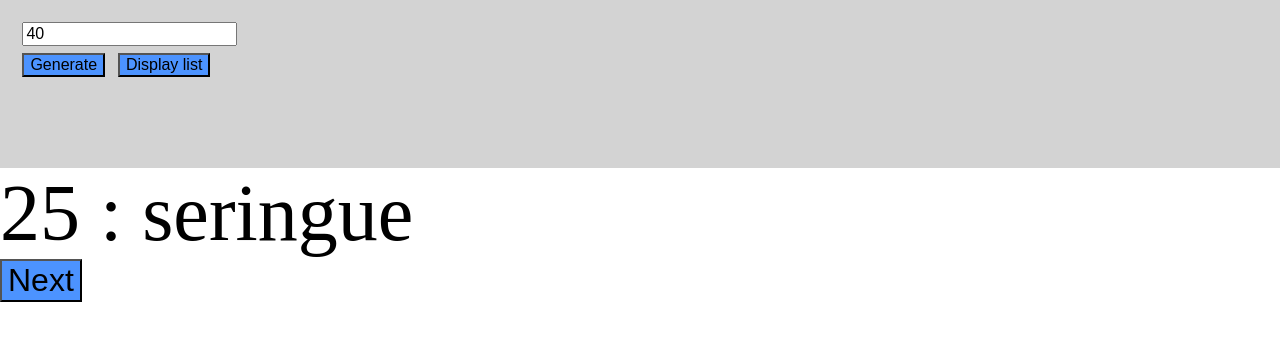
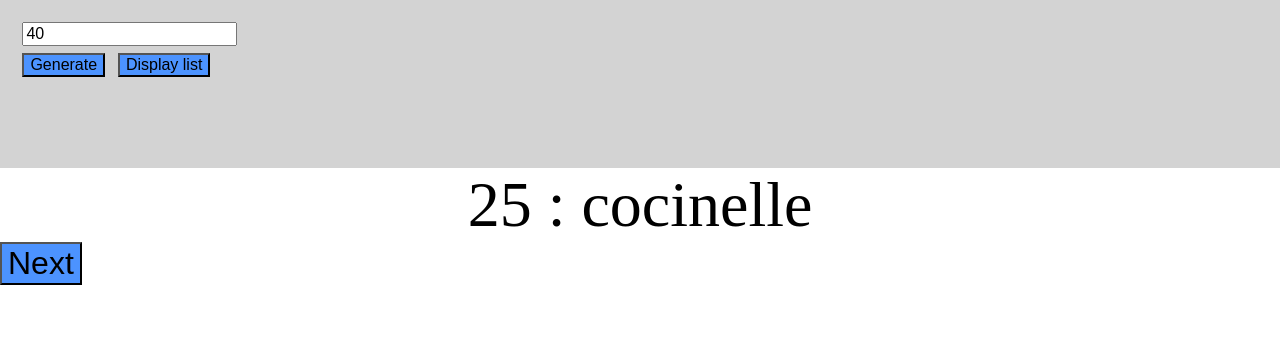
Before and after one commit to androlet/table-memory, an Angular app: page / in a window 1280 px wide. Shown: the top 340 px of the page. Built offline with nearby package versions, Linux system fonts and the light colour scheme.

Commit message:
add constraint on field number elements

```diff
--- a/src/app/components/lists-manager/lists-manager.component.ts
+++ b/src/app/components/lists-manager/lists-manager.component.ts
@@ -24,7 +24,18 @@ export class ListsManagerComponent implements OnInit {
     this.loadElements();
   }
 
+  private applyNumberElementsConstraints() {
+    const maxSize = this.elementService.getMaximumSizeAllowed();
+    const minSize = this.elementService.getMinimumSizeAllowed();
+    if (this.numberElements > maxSize) {
+      this.numberElements = maxSize;
+    } else if (this.numberElements < minSize) {
+      this.numberElements = minSize;
+    }
+  }
+
   loadElements(): void {
+    this.applyNumberElementsConstraints();
     this.elements = this.elementService.getElementsStore(this.numberElements);
     this.refreshElementsToRead();
   }
--- a/src/app/components/random-reader/random-reader.component.css
+++ b/src/app/components/random-reader/random-reader.component.css
@@ -1,6 +1,6 @@
 .random-reader {
   margin: auto;
-  text: center;
+  text-align: center;
 }
 
 .text-element, button {
@@ -8,9 +8,12 @@
 }
 
 .text-element {
-  font-size: 5rem;
+  text-align: center;
+  font-size: 4rem;
+  display: block;
 }
 
 button {
+  display: block;
   font-size: 2rem;
 }
--- a/src/app/data/objects.ts
+++ b/src/app/data/objects.ts
@@ -4,7 +4,7 @@ export const OBJECTS = [
   'seringue', 'cocinelle', 'phare', 'rivière', 'casque', 'souris', 'pyramide', 'blouson', 'sopalin', 'marmitte',
   'argent', 'maïs', 'ruban', 'cravate', 'livre', 'fil', 'classeur', 'trésor', 'lampe à huile', 'kangourou',
   'café', 'silex', 'marche-pied', 'baudrier', 'brassard', 'ceinture', 'beurre', 'boussole', 'dentifrice', 'potiron',
-  'poudre', 'truffe', 'vélo', 'étoile', 'sucre', 'porte-manteau', 'ordinateur', 'bouchon d\'oreille', 'clef',
+  'poudre', 'truffe', 'vélo', 'étoile', 'sucre', 'porte-manteau', 'ordinateur', 'bouchon d\'oreille', 'clef', 'dent',
   'moineau', 'moine', 'tatouage', 'vis', 'passeport', 'ragoût', 'mouchoir', 'jardin', 'ballon', 'veine',
   'coeur', 'papier', 'cheminée', 'tableau', 'casserole', 'perruque', 'quille', 'huitre', 'oeuf', 'AWS'
 ];
--- a/src/app/services/element.service.ts
+++ b/src/app/services/element.service.ts
@@ -12,6 +12,14 @@ export class ElementService {
 
   private getRandomObject(): string {
     return this.objects[this.randomService.getRandomNumber(this.objects.length)];
+  }
+
+  getMinimumSizeAllowed(): number {
+    return 1;
+  }
+
+  getMaximumSizeAllowed(): number {
+    return this.objects.length;
   }
 
   getElementsStore(numberOfElements): Element[] {
```
